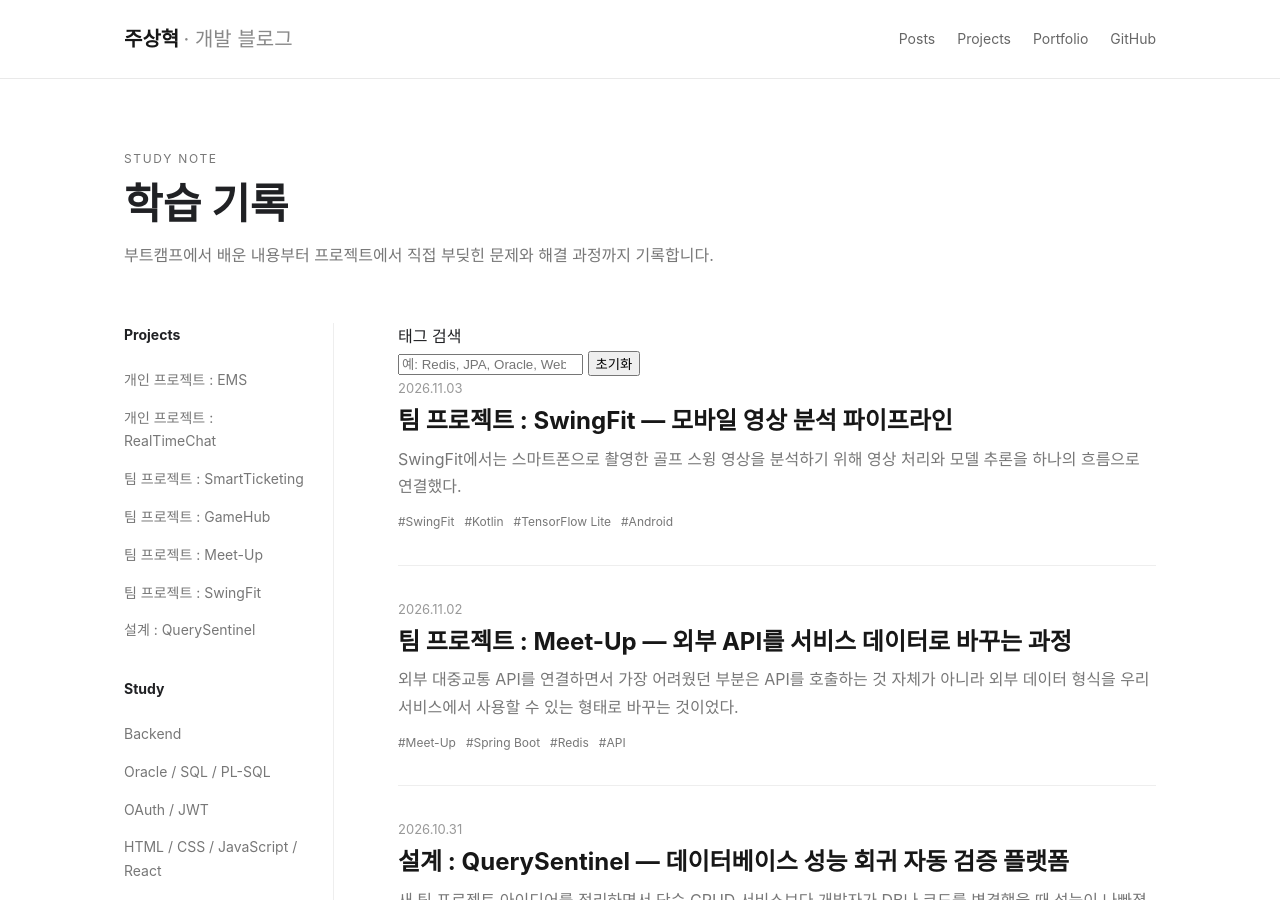
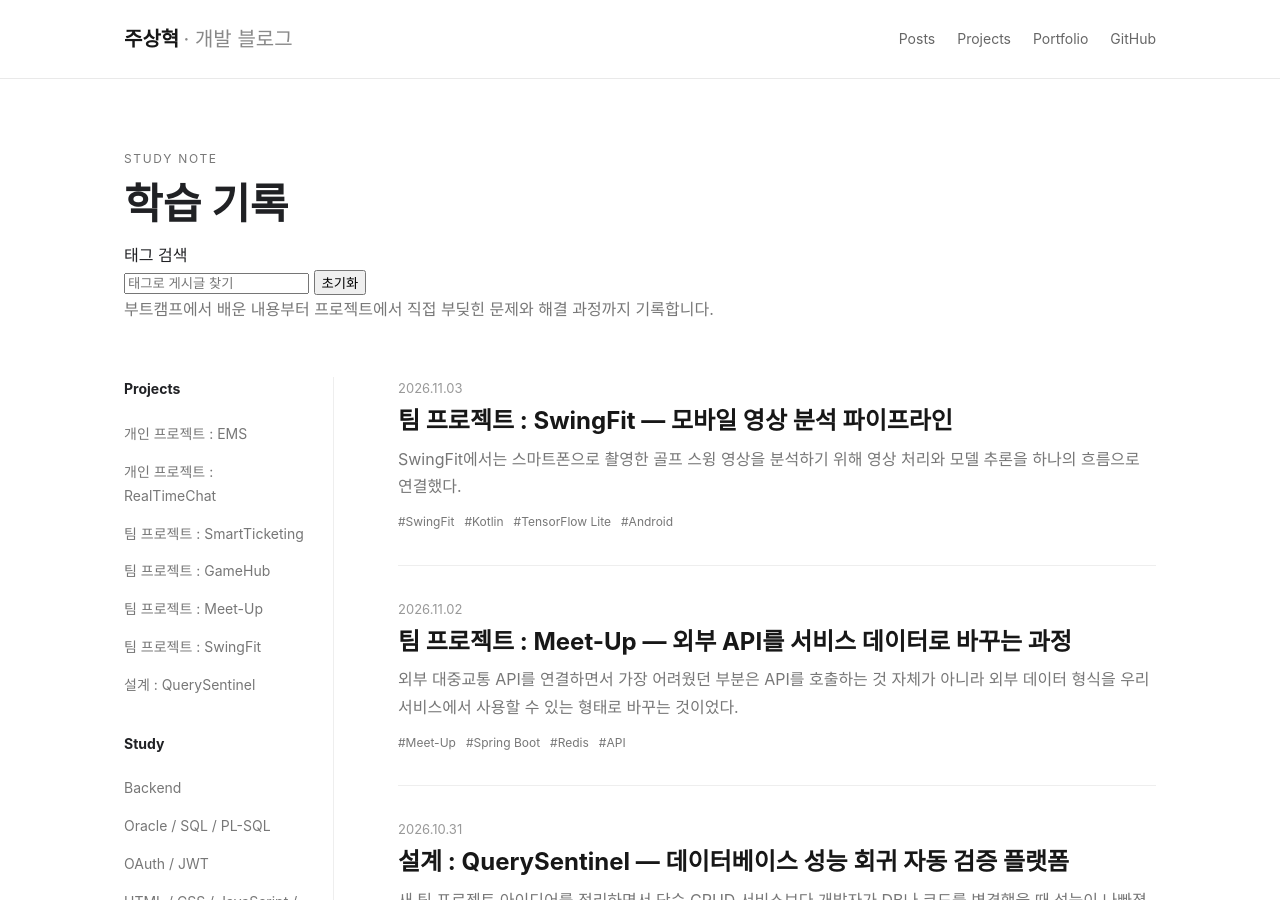
Before and after one commit to zuzusnasna/zuzusnasna.github.io, a Jekyll site: the page built from index.md, in a window 1280 px wide and 900 px high. Built offline with Jekyll 4.4.1, drawn with Linux system fonts in a browser that asks for light colours.

Commit message:
Move tag search beside learning heading

```diff
--- a/_layouts/home.html
+++ b/_layouts/home.html
@@ -3,7 +3,17 @@ layout: default
 ---
 <section class="intro">
   <p class="eyebrow">STUDY NOTE</p>
-  <h1>학습 기록</h1>
+  <div class="intro-heading-row">
+    <h1>학습 기록</h1>
+    <div class="tag-search">
+      <label for="tag-search-input">태그 검색</label>
+      <div class="tag-search-row">
+        <input id="tag-search-input" type="search" placeholder="태그로 게시글 찾기" autocomplete="off">
+        <button id="tag-search-clear" type="button">초기화</button>
+      </div>
+      <div class="tag-results" id="tag-results"></div>
+    </div>
+  </div>
   <p>부트캠프에서 배운 내용부터 프로젝트에서 직접 부딪힌 문제와 해결 과정까지 기록합니다.</p>
 </section>
 
@@ -28,15 +38,6 @@ layout: default
   </aside>
 
   <section class="post-area">
-    <div class="tag-search">
-      <label for="tag-search-input">태그 검색</label>
-      <div class="tag-search-row">
-        <input id="tag-search-input" type="search" placeholder="예: Redis, JPA, Oracle, WebSocket" autocomplete="off">
-        <button id="tag-search-clear" type="button">초기화</button>
-      </div>
-      <div class="tag-results" id="tag-results"></div>
-    </div>
-
     <div class="post-list" id="post-list">
       {% for post in site.posts %}
       {% assign menu_section = '' %}
```
